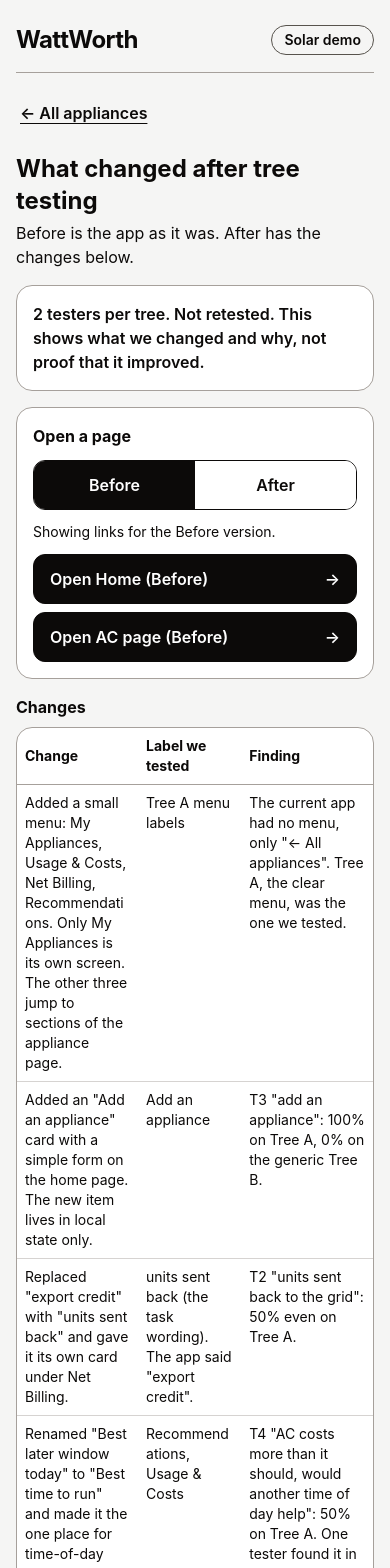
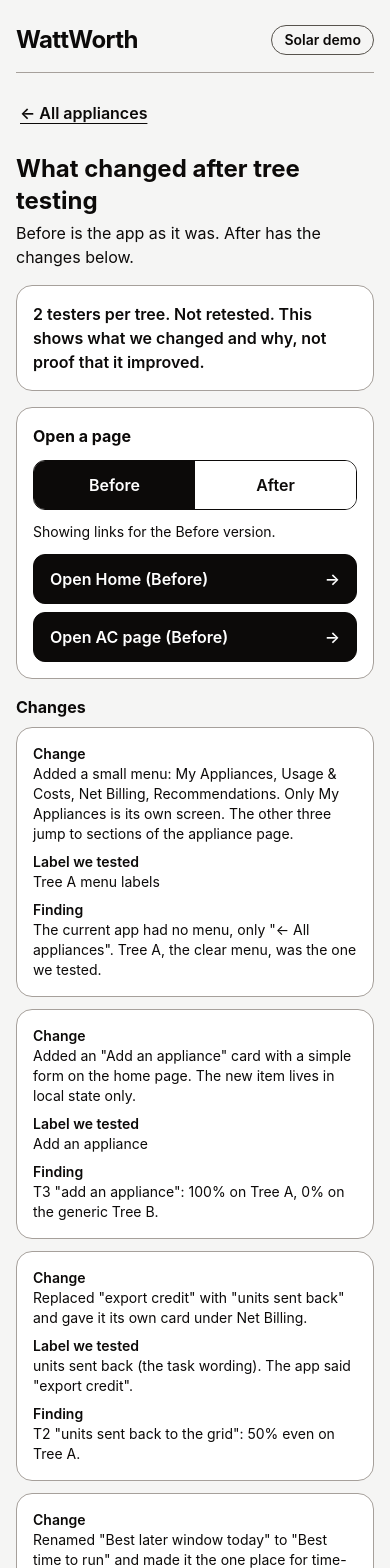
Before and after one commit to zae-em/HCI-Project, a Next.js app: page /changes in a window 390 px wide. Shown: the top 1568 px of the page. Built offline with nearby package versions, Linux system fonts and the light colour scheme.

Commit message:
changes: stack rows on phones

```diff
--- a/app/changes/page.tsx
+++ b/app/changes/page.tsx
@@ -45,7 +45,16 @@ export default function Changes() {
       <VersionToggle />
       <section aria-labelledby="table-heading" className="space-y-2">
         <h2 id="table-heading" className="font-bold">Changes</h2>
-        <div className="card p-0">
+        <ul className="space-y-3 sm:hidden" aria-label="Changes">
+          {rows.map((row) => (
+            <li key={row.change} className="card space-y-2 text-sm">
+              <p><span className="block font-semibold">Change</span>{row.change}</p>
+              <p><span className="block font-semibold">Label we tested</span>{row.label}</p>
+              <p><span className="block font-semibold">Finding</span>{row.finding}</p>
+            </li>
+          ))}
+        </ul>
+        <div className="card hidden p-0 sm:block">
           <table className="w-full table-fixed text-left text-sm">
             <colgroup>
               <col className="w-[34%]" />
```
